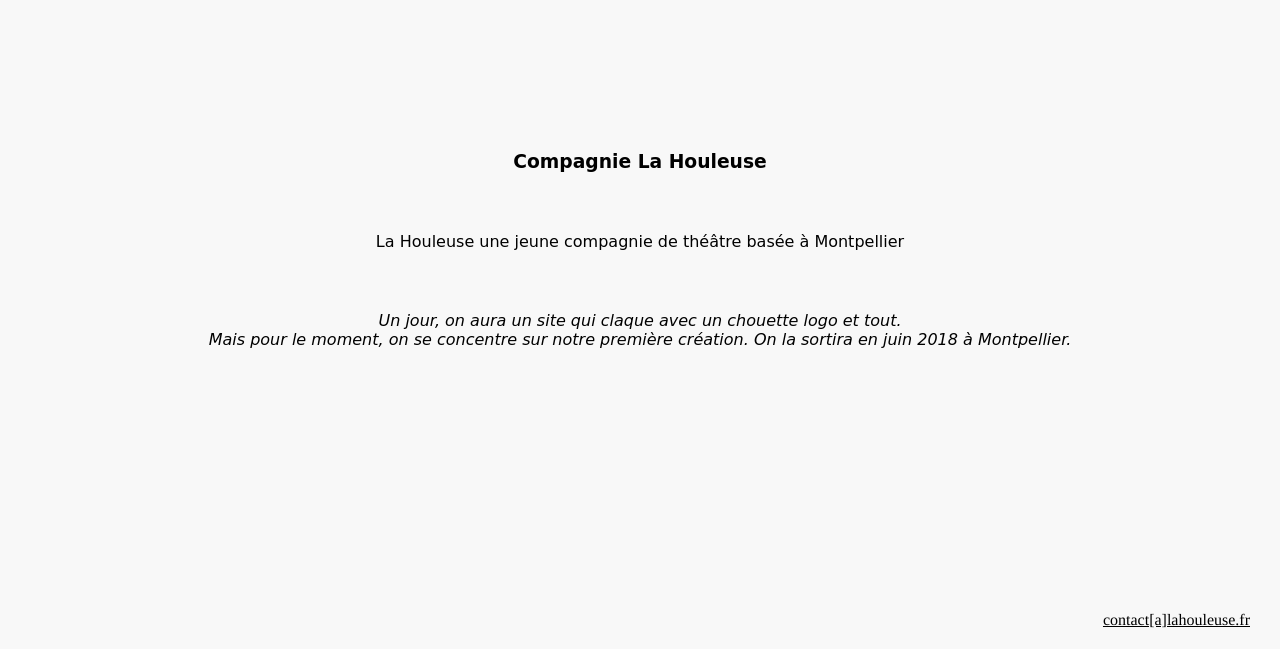
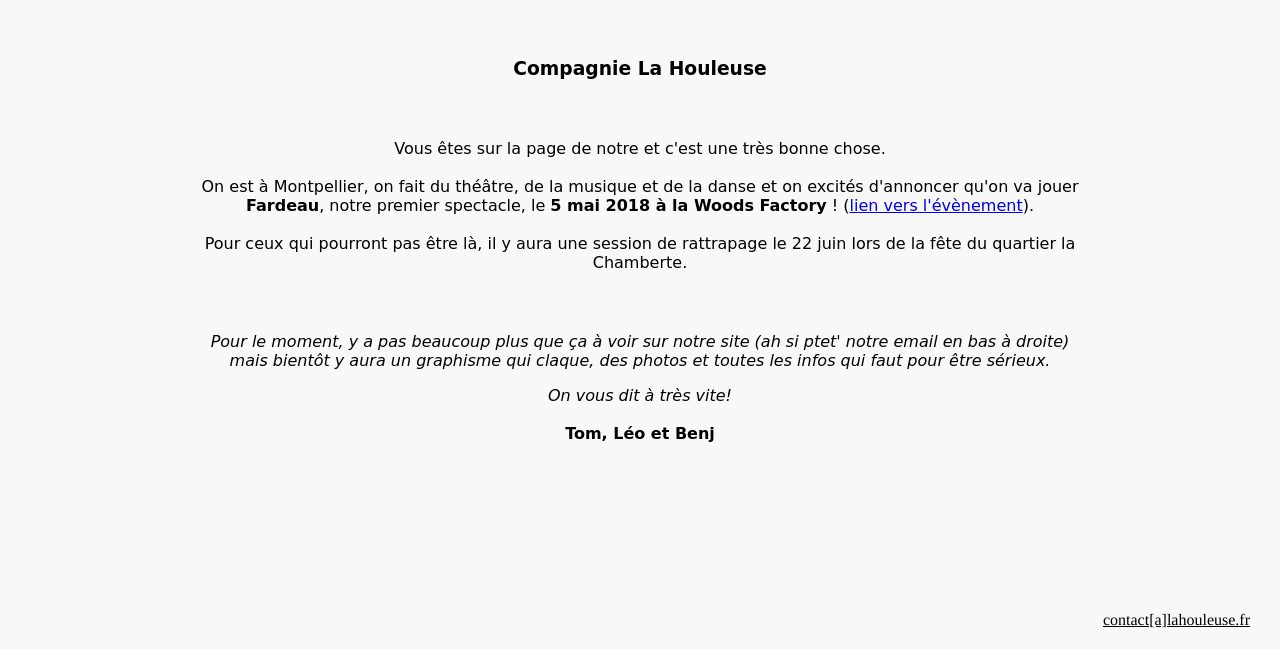
Before and after one commit to lahouleuse/lahouleuse.github.io, a plain HTML site: page index.html in a window 1280 px wide. Shown: the part 151-800 px from the top of the page. Drawn offline with Linux system fonts and the light colour scheme.

Commit message:
com pour la woods

```diff
--- a/index.html
+++ b/index.html
@@ -9,10 +9,11 @@
 			<div style = "display: table-cell; vertical-align: middle;">
 				<div style = "margin-left: auto; margin-right: auto; width: 70%;">
 		  		<h3 style = 'text-align: center;'>Compagnie La Houleuse</h3>
-		  		<p style = "text-align: center; margin:60px 0" >La Houleuse une jeune compagnie de théâtre basée à Montpellier</p>
-<!--		  		<p style = "text-align: center; margin:60px 0" >--- Site en construction ---</p> -->
-		  		<p style = "text-align: center;" ><em>Un jour, on aura un site qui claque avec un chouette logo et tout. <br/>Mais pour le moment, on se concentre sur notre première création. On la sortira en juin 2018 à Montpellier.</em></p>
-		  		<p style = "text-align: center;" >
+		  		<p style = "text-align: center; margin:60px 0" >Vous êtes sur la page de notre et c'est une très bonne chose.</br><br/>
+On est à Montpellier, on fait du théâtre, de la musique et de la danse et on excités d'annoncer qu'on va jouer <b>Fardeau</b>, notre premier spectacle, le <b>5 mai 2018 à la Woods Factory</b> ! (<a href ="https://www.facebook.com/events/950361118466031/">lien vers l'évènement</a>). </br></br>Pour ceux qui pourront pas être là, il y aura une session de rattrapage le 22 juin lors de la fête du quartier la Chamberte.
+</p>
+		  		<p style = "text-align: center;" ><em>Pour le moment, y a pas beaucoup plus que ça à voir sur notre site (ah si ptet' notre email en bas à droite) mais bientôt y aura un graphisme qui claque, des photos et toutes les infos qui faut pour être sérieux.</em></p>
+		  		<p style = "text-align: center;" ><em>On vous dit à très vite!</br><br/></em><b>Tom, Léo et Benj</b></p>
 				</div>
 			  <div style = "position:absolute; bottom: 20px; right: 30px; font-family: Times;" ><a href = "#" style= "color: inherit">contact[a]lahouleuse.fr</a></div>
 			</div>
```
Also changed, not shown: page1.html (deleted, +0 -20 lines).
